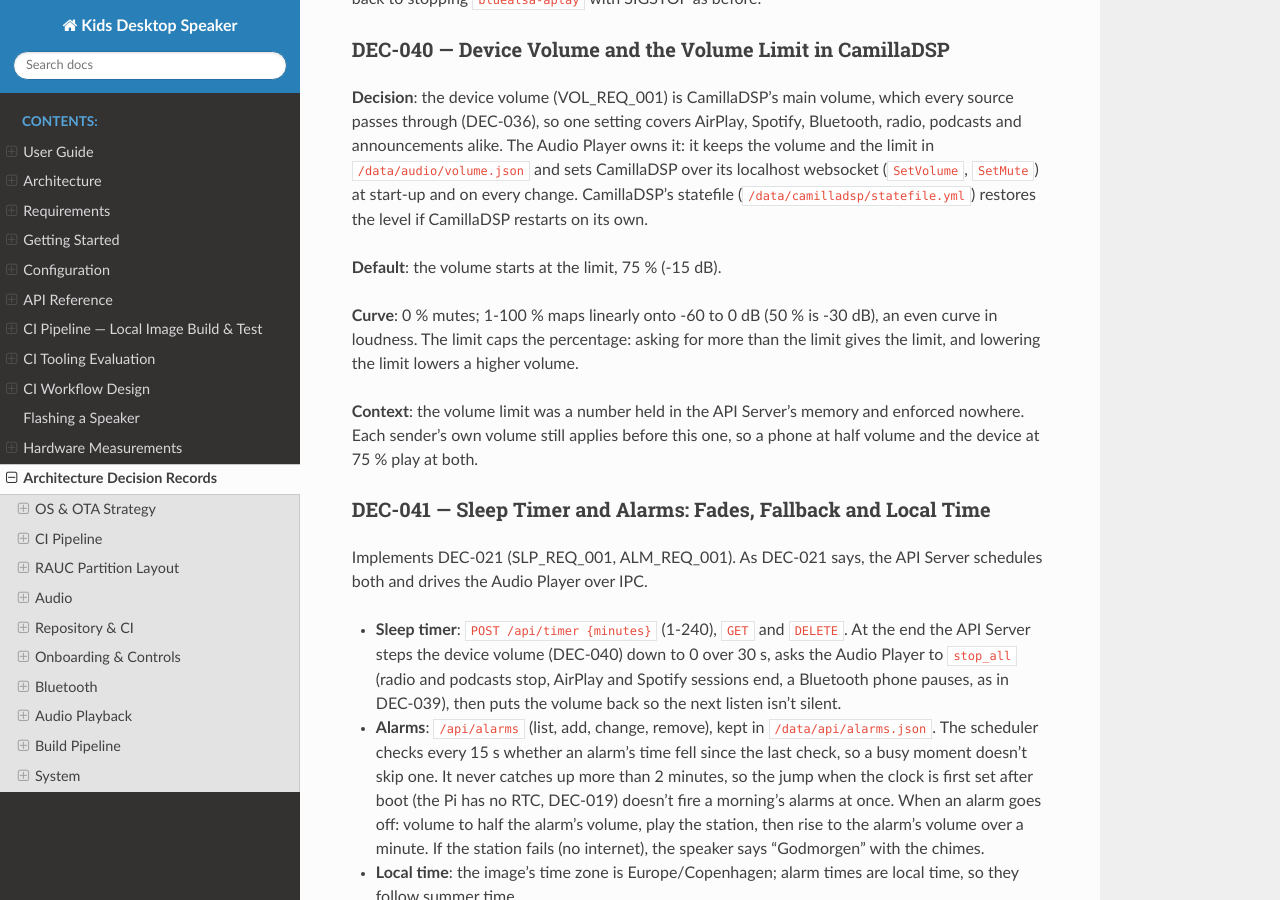
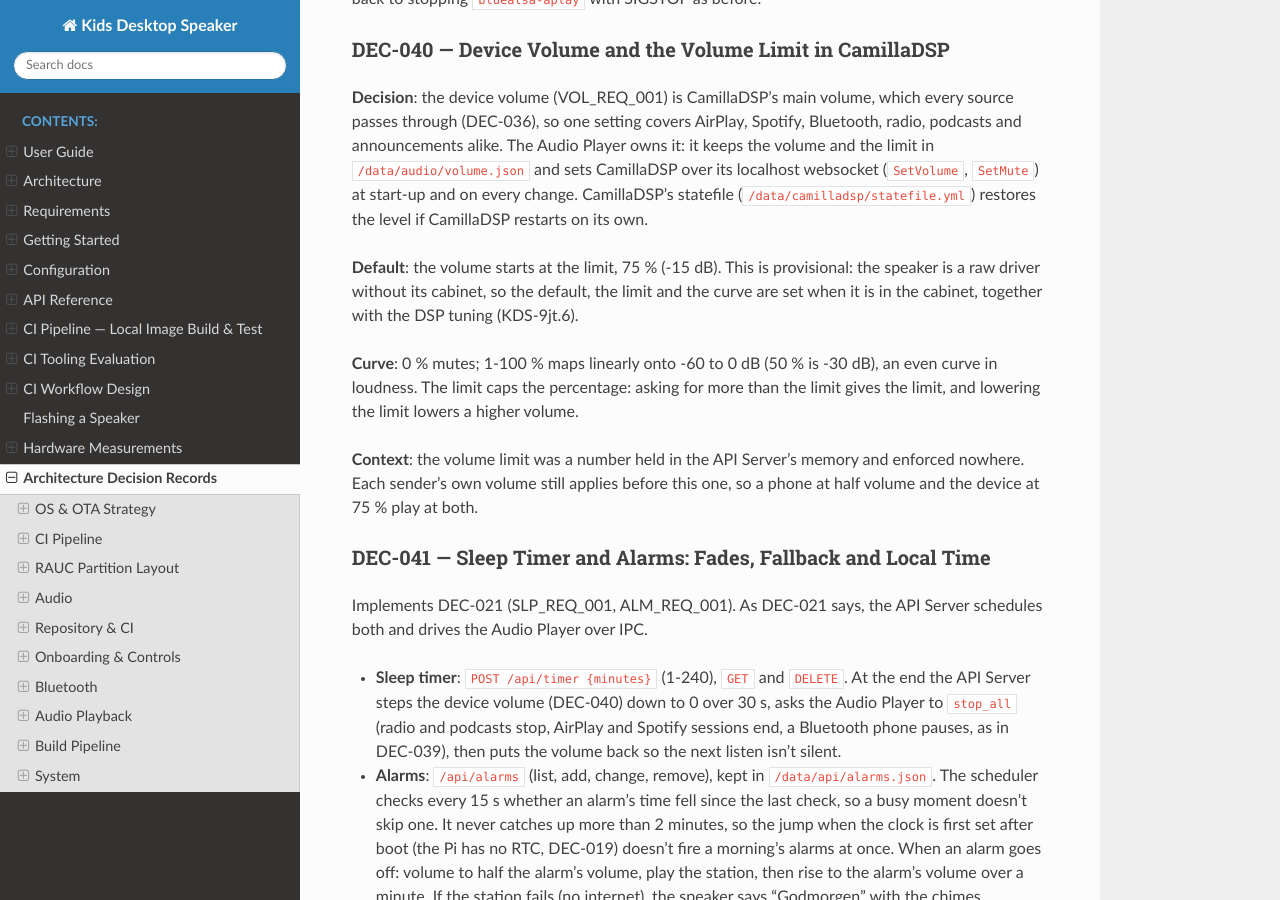
Before and after one commit to LydByDissing/kids-desktop-speaker, a Sphinx documentation site: the page built from docs/source/development/decisions.rst, in a window 1280 px wide and 900 px high, scrolled down 43312 px. Built offline with Sphinx 7.4.7 and the Read the Docs theme 3.1.0, drawn with Linux system fonts in a browser that asks for light colours.

Commit message:
docs(DEC-040): the default volume is provisional until the cabinet (KDS-9jt.6)
Co-Authored-By: Claude Opus 5.5 <noreply@anthropic.com>

```diff
--- a/docs/source/development/decisions.rst
+++ b/docs/source/development/decisions.rst
@@ -2624,7 +2624,10 @@ CamillaDSP over its localhost websocket (``SetVolume``, ``SetMute``) at start-up
 and on every change. CamillaDSP's statefile (``/data/camilladsp/statefile.yml``)
 restores the level if CamillaDSP restarts on its own.
 
-**Default**: the volume starts at the limit, 75 % (-15 dB).
+**Default**: the volume starts at the limit, 75 % (-15 dB). This is
+provisional: the speaker is a raw driver without its cabinet, so the default,
+the limit and the curve are set when it is in the cabinet, together with the
+DSP tuning (KDS-9jt.6).
 
 **Curve**: 0 % mutes; 1-100 % maps linearly onto -60 to 0 dB (50 % is -30 dB),
 an even curve in loudness. The limit caps the percentage: asking for more than
```
